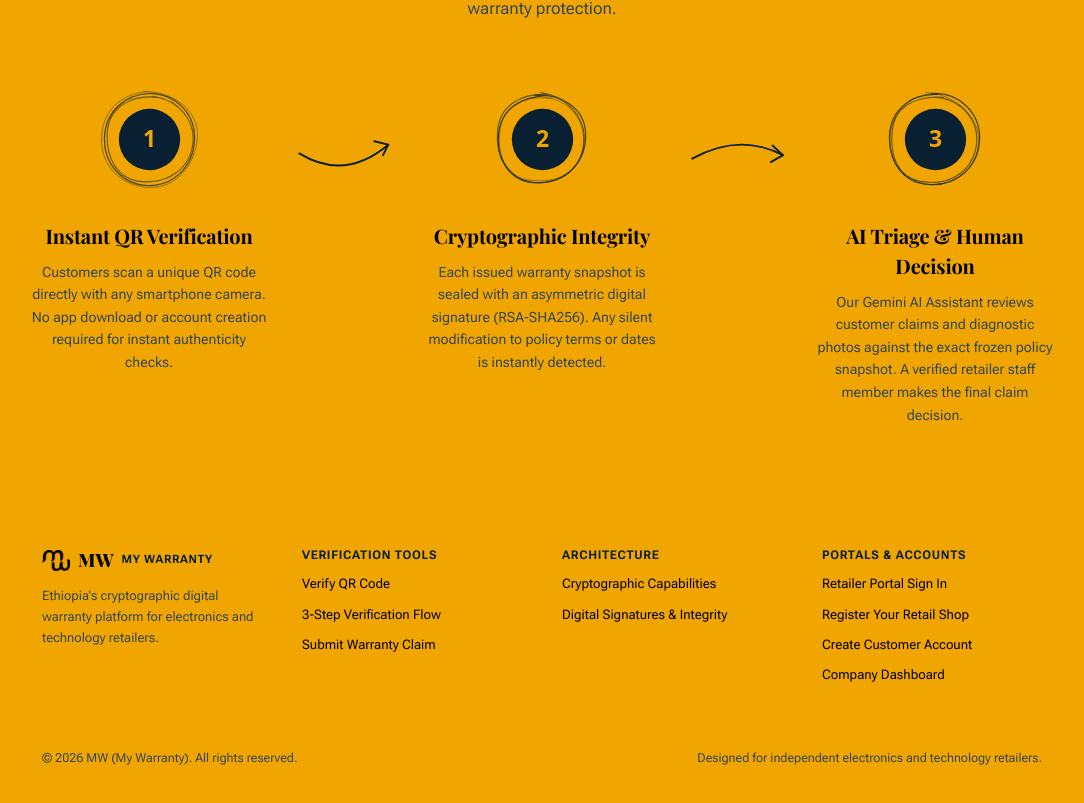
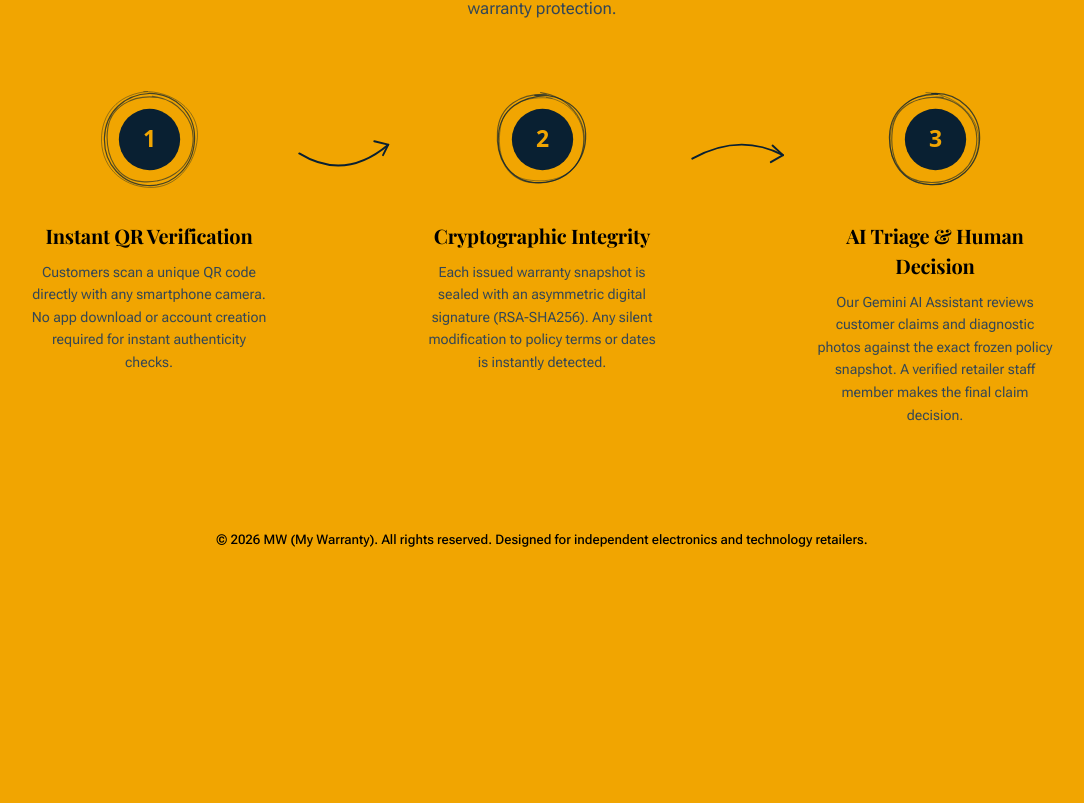
Before and after one commit to Koket-al/mywarranty, a Next.js app in the folder apps/web/: page / in a window 1280 px wide. Shown: the part 1013-1816 px from the top of the page, without its empty margins (98-1182 px from the left). After the commit the page ends 1611 px from the top, so only its background shows below. Built offline with nearby package versions, Linux system fonts and the light colour scheme; no server answers; a web font is replaced by a local one.

Commit message:
clean: remove 4-column footer directory in favor of minimalist footer bar

```diff
--- a/apps/web/app/page.js
+++ b/apps/web/app/page.js
@@ -316,105 +316,20 @@ export default function HomePage() {
         </section>
 
         {/* ==========================================================================
-            FOOTER: Complete Sitemap & Platform Directory
+            FOOTER: Clean Minimalist Line
             ========================================================================== */}
         <footer style={{
-          padding: '3.5rem 2rem 2.5rem',
-          backgroundColor: 'var(--bg)'
+          padding: '2.5rem 2rem 3rem',
+          backgroundColor: 'var(--bg)',
+          textAlign: 'center'
         }}>
-          <div style={{
-            maxWidth: '1000px',
-            margin: '0 auto',
-            display: 'grid',
-            gridTemplateColumns: 'repeat(auto-fit, minmax(200px, 1fr))',
-            gap: '2.5rem',
-            marginBottom: '2.5rem',
-            textAlign: 'left'
+          <p style={{
+            fontSize: '0.825rem',
+            color: 'var(--primary)',
+            fontWeight: 500
           }}>
-            {/* Brand Column */}
-            <div style={{ display: 'flex', flexDirection: 'column', gap: '0.75rem' }}>
-              <div style={{ display: 'flex', alignItems: 'center', gap: '0.5rem' }}>
-                <img src="/logo-black.png" alt="MW Logo" style={{ width: '28px', height: '28px', objectFit: 'contain' }} />
-                <span style={{ fontFamily: 'var(--font-serif)', fontSize: '1.15rem', fontWeight: 800, color: 'var(--primary)' }}>
-                  MW
-                </span>
-                <span style={{ fontSize: '0.72rem', fontWeight: 700, color: 'var(--feature-primary)', textTransform: 'uppercase', letterSpacing: '0.06em' }}>
-                  MY WARRANTY
-                </span>
-              </div>
-              <p style={{ fontSize: '0.8125rem', color: 'var(--text-muted)', lineHeight: 1.6, maxWidth: '260px' }}>
-                Ethiopia's cryptographic digital warranty platform for electronics and technology retailers.
-              </p>
-            </div>
-
-            {/* Verification Tools */}
-            <div style={{ display: 'flex', flexDirection: 'column', gap: '0.65rem' }}>
-              <div style={{ fontSize: '0.75rem', fontWeight: 700, color: 'var(--feature-primary)', textTransform: 'uppercase', letterSpacing: '0.06em' }}>
-                Verification Tools
-              </div>
-              <Link href="/verify/manual" style={{ fontSize: '0.825rem', color: 'var(--primary)', textDecoration: 'none' }}>
-                Verify QR Code
-              </Link>
-              <Link href="/#features" style={{ fontSize: '0.825rem', color: 'var(--primary)', textDecoration: 'none' }}>
-                3-Step Verification Flow
-              </Link>
-              <Link href="/customer/claim-warranty" style={{ fontSize: '0.825rem', color: 'var(--primary)', textDecoration: 'none' }}>
-                Submit Warranty Claim
-              </Link>
-            </div>
-
-            {/* Platform Architecture */}
-            <div style={{ display: 'flex', flexDirection: 'column', gap: '0.65rem' }}>
-              <div style={{ fontSize: '0.75rem', fontWeight: 700, color: 'var(--feature-primary)', textTransform: 'uppercase', letterSpacing: '0.06em' }}>
-                Architecture
-              </div>
-              <Link href="/#features" style={{ fontSize: '0.825rem', color: 'var(--primary)', textDecoration: 'none' }}>
-                Cryptographic Capabilities
-              </Link>
-              <Link href="/#features" style={{ fontSize: '0.825rem', color: 'var(--primary)', textDecoration: 'none' }}>
-                Digital Signatures & Integrity
-              </Link>
-            </div>
-
-            {/* Portals & Accounts */}
-            <div style={{ display: 'flex', flexDirection: 'column', gap: '0.65rem' }}>
-              <div style={{ fontSize: '0.75rem', fontWeight: 700, color: 'var(--feature-primary)', textTransform: 'uppercase', letterSpacing: '0.06em' }}>
-                Portals & Accounts
-              </div>
-              <Link href="/login" style={{ fontSize: '0.825rem', color: 'var(--primary)', textDecoration: 'none' }}>
-                Retailer Portal Sign In
-              </Link>
-              <Link href="/register-company" style={{ fontSize: '0.825rem', color: 'var(--primary)', textDecoration: 'none' }}>
-                Register Your Retail Shop
-              </Link>
-              <Link href="/register" style={{ fontSize: '0.825rem', color: 'var(--primary)', textDecoration: 'none' }}>
-                Create Customer Account
-              </Link>
-              <Link href="/company/dashboard" style={{ fontSize: '0.825rem', color: 'var(--primary)', textDecoration: 'none' }}>
-                Company Dashboard
-              </Link>
-            </div>
-          </div>
-
-          <div style={{
-            maxWidth: '1000px',
-            margin: '0 auto',
-            paddingTop: '1.5rem',
-            display: 'flex',
-            justifyContent: 'space-between',
-            alignItems: 'center',
-            fontSize: '0.78rem',
-            color: 'var(--text-muted)',
-            flexWrap: 'wrap',
-            gap: '0.75rem'
-          }}>
-            <div>
-              © 2026 MW (My Warranty). All rights reserved.
-            </div>
-            <div>
-              Designed for independent electronics and technology retailers.
-            </div>
-          </div>
+            © 2026 MW (My Warranty). All rights reserved. Designed for independent electronics and technology retailers.
+          </p>
         </footer>
       </main>
     </div>
```
